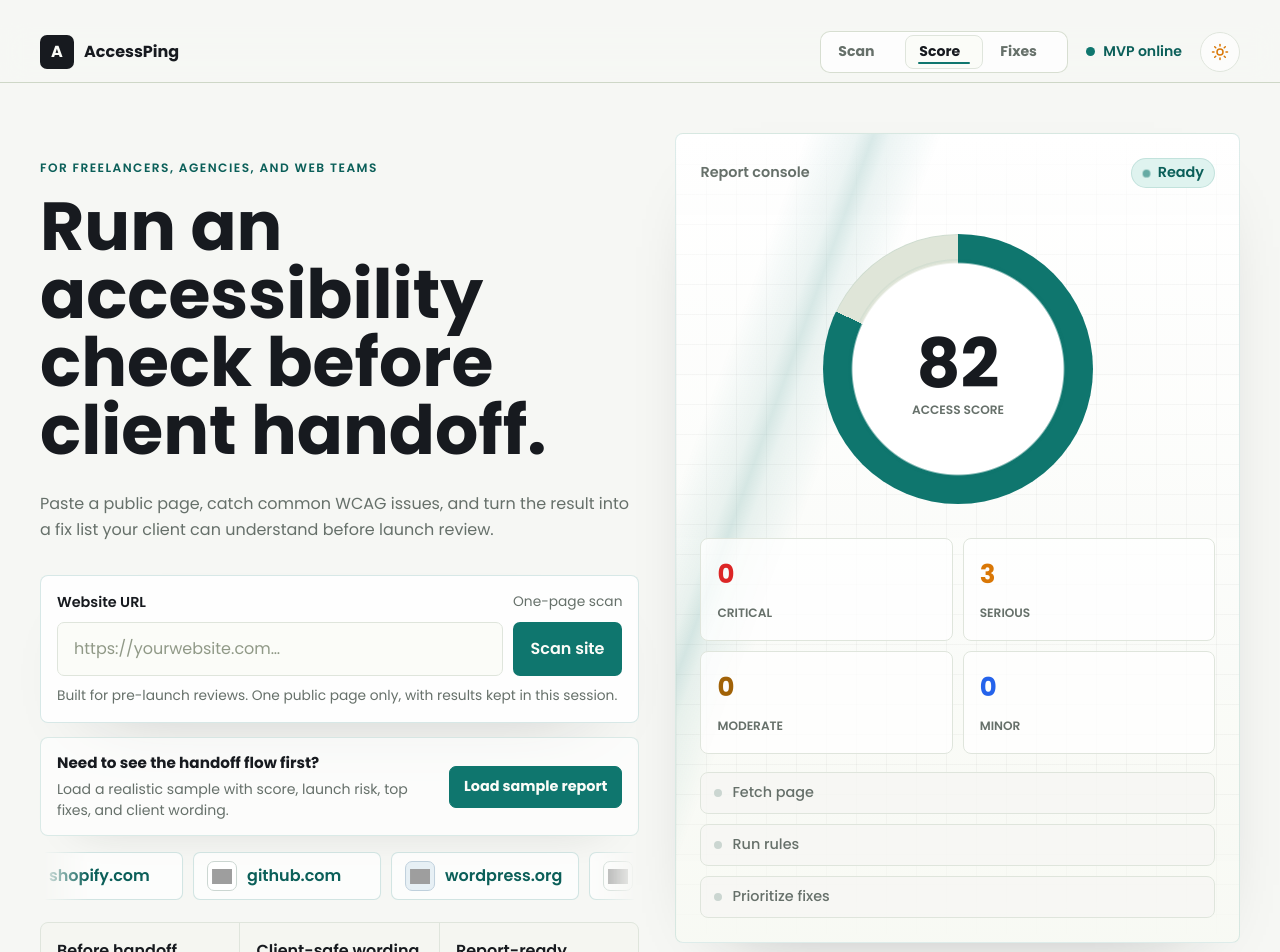
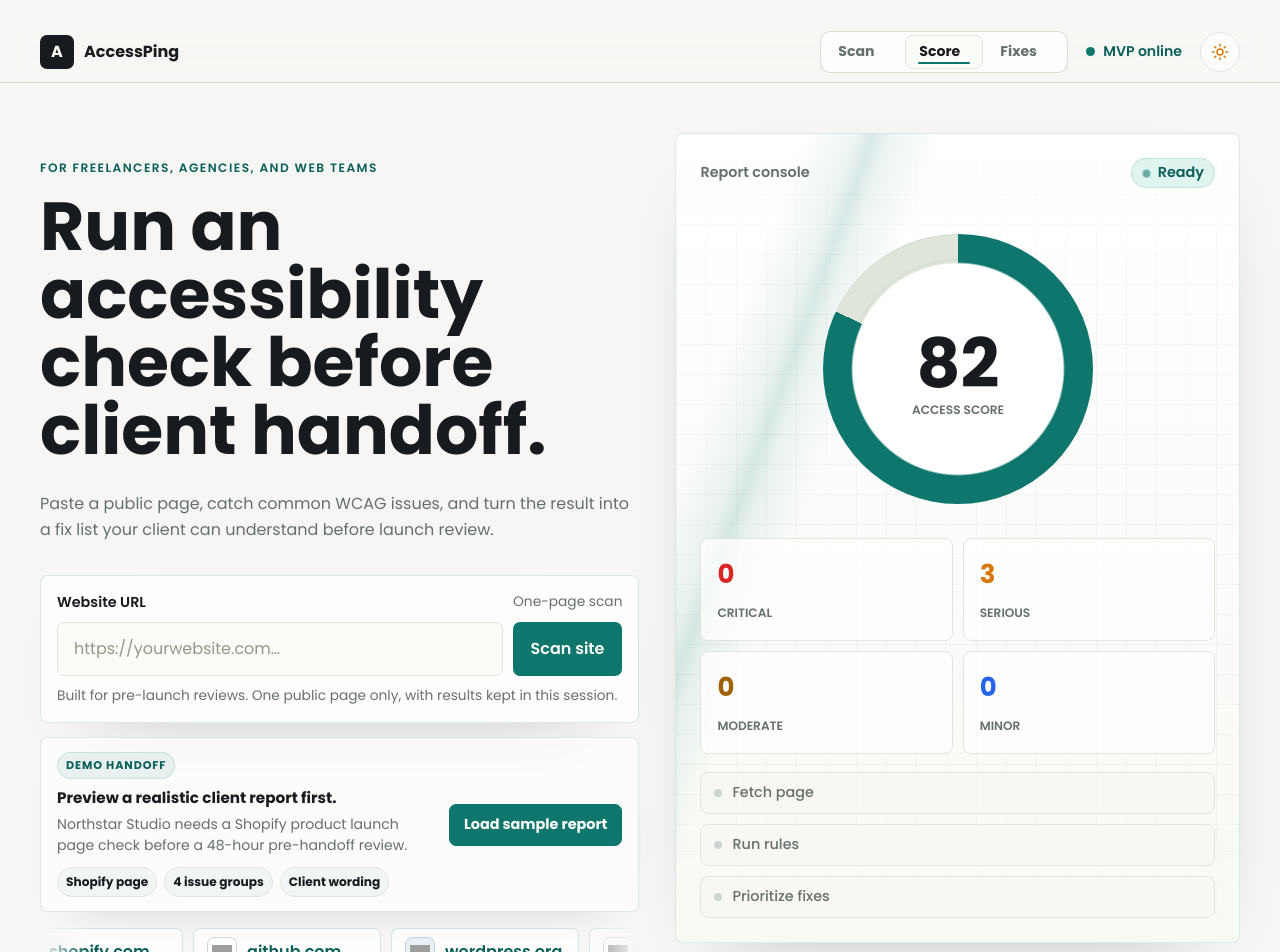
Before and after one commit to ChiseiGen/accessping-mvp, a Next.js app: page / in a window 1280 px wide. Shown: the top 952 px of the page. Built offline with nearby package versions, Linux system fonts and the light colour scheme; grey boxes are pictures that could not be loaded.

Commit message:
Improve sample report demo state

```diff
--- a/app/globals.css
+++ b/app/globals.css
@@ -728,12 +728,55 @@ button:disabled {
   font-weight: 700;
 }
 
+.sampleLabel {
+  display: inline-flex;
+  width: fit-content;
+  margin-bottom: 8px;
+  padding: 4px 8px;
+  color: var(--accent-strong);
+  font-size: 0.7rem;
+  font-weight: 750;
+  letter-spacing: 0.08em;
+  text-transform: uppercase;
+  background: rgba(15, 118, 110, 0.08);
+  border: 1px solid rgba(15, 118, 110, 0.14);
+  border-radius: 999px;
+}
+
 .sampleReportCard p {
   max-width: 520px;
   margin: 0;
   color: var(--muted);
   font-size: 0.88rem;
   line-height: 1.5;
+}
+
+.sampleMeta {
+  display: flex;
+  flex-wrap: wrap;
+  gap: 7px;
+  margin-top: 11px;
+}
+
+.sampleMeta span {
+  padding: 5px 8px;
+  color: var(--ink);
+  font-size: 0.76rem;
+  font-weight: 650;
+  background: color-mix(in srgb, var(--soft) 78%, transparent);
+  border: 1px solid var(--line);
+  border-radius: 999px;
+}
+
+:root[data-theme="dark"] .sampleLabel {
+  color: var(--ink);
+  background: rgba(45, 212, 191, 0.08);
+  border-color: rgba(45, 212, 191, 0.16);
+}
+
+:root[data-theme="dark"] .sampleMeta span {
+  background: rgba(255, 255, 255, 0.045);
+  border-color: rgba(45, 212, 191, 0.14);
 }
 
 .sampleReportCard button {
@@ -1253,6 +1296,79 @@ button:disabled {
   color: var(--critical);
 }
 
+.sampleContext {
+  display: grid;
+  grid-template-columns: minmax(0, 1fr) minmax(280px, 0.72fr);
+  gap: 18px;
+  align-items: center;
+  margin-bottom: 24px;
+  padding: 20px;
+  background:
+    linear-gradient(135deg, rgba(15, 118, 110, 0.1), rgba(255, 255, 255, 0.82)),
+    var(--surface);
+  border: 1px solid rgba(15, 118, 110, 0.18);
+  border-radius: 8px;
+}
+
+:root[data-theme="dark"] .sampleContext {
+  background:
+    linear-gradient(135deg, rgba(45, 212, 191, 0.11), rgba(17, 24, 39, 0.82)),
+    var(--surface);
+  border-color: rgba(45, 212, 191, 0.16);
+}
+
+.sampleContext h3 {
+  margin-bottom: 8px;
+  font-size: 1.48rem;
+  font-weight: 650;
+  line-height: 1.18;
+}
+
+.sampleContext p:not(.eyebrow) {
+  max-width: 700px;
+  margin: 0;
+  color: var(--muted);
+  line-height: 1.56;
+}
+
+.sampleContext dl {
+  display: grid;
+  gap: 1px;
+  overflow: hidden;
+  margin: 0;
+  background: var(--line);
+  border: 1px solid var(--line);
+  border-radius: 8px;
+}
+
+.sampleContext dl div {
+  display: grid;
+  gap: 5px;
+  min-height: 72px;
+  padding: 13px 14px;
+  background: rgba(255, 255, 255, 0.72);
+}
+
+:root[data-theme="dark"] .sampleContext dl div {
+  background: rgba(13, 17, 23, 0.58);
+}
+
+.sampleContext dt {
+  color: var(--accent-strong);
+  font-size: 0.72rem;
+  font-weight: 750;
+  letter-spacing: 0.08em;
+  text-transform: uppercase;
+}
+
+.sampleContext dd {
+  margin: 0;
+  color: var(--ink);
+  font-size: 0.92rem;
+  font-weight: 650;
+  line-height: 1.35;
+}
+
 .noticeHeader {
   display: grid;
   grid-template-columns: auto minmax(0, 1fr);
@@ -3116,6 +3232,7 @@ code {
   }
 
   .inputRow,
+  .sampleContext,
   .signalStrip,
   .summaryStrip,
   .handoffDecision,
--- a/components/accessping-app.tsx
+++ b/components/accessping-app.tsx
@@ -188,19 +188,26 @@ const leadBenefits = [
   "Fix-plan templates for common accessibility issues"
 ] as const;
 
+const sampleScenario = {
+  client: "Northstar Studio",
+  pageType: "Shopify product launch page",
+  deadline: "48-hour pre-handoff review",
+  goal: "Show how AccessPing turns scan results into client-ready priorities."
+} as const;
+
 function createSampleResult(): ScanResult {
   return {
-    url: "https://demo.accessping.app/agency-launch",
+    url: "https://demo.accessping.app/northstar-shopify-launch",
     scannedAt: new Date().toISOString(),
-    score: 78,
+    score: 74,
     summary: {
       critical: 0,
-      serious: 1,
+      serious: 2,
       moderate: 1,
       minor: 1
     },
-    issueCount: 3,
-    pageTitle: "Agency launch page accessibility sample",
+    issueCount: 4,
+    pageTitle: "Northstar Studio Shopify launch page - pre-handoff accessibility sample",
     isSample: true,
     issues: [
       {
@@ -211,10 +218,31 @@ function createSampleResult(): ScanResult {
         helpUrl: "https://dequeuniversity.com/rules/axe/4.11/color-contrast",
         nodes: [
           {
-            target: [".hero-secondary-copy"],
-            html: '<p class="hero-secondary-copy">Launch faster with a cleaner handoff.</p>',
+            target: [".product-hero .launch-note"],
+            html: '<p class="launch-note">Limited pre-order pricing ends Friday.</p>',
             failureSummary:
-              "Fix any of the following:\n  Element has insufficient color contrast of 3.1:1"
+              "Fix any of the following:\n  Element has insufficient color contrast of 3.2:1"
+          },
+          {
+            target: [".announcement-bar a"],
+            html: '<a class="promo-link" href="/collections/new">Shop the edit</a>',
+            failureSummary:
+              "Fix any of the following:\n  Element has insufficient color contrast of 3.4:1"
+          }
+        ]
+      },
+      {
+        id: "link-name",
+        impact: "serious",
+        help: "Links must have discernible text",
+        description: "Ensure links have readable text or accessible names.",
+        helpUrl: "https://dequeuniversity.com/rules/axe/4.11/link-name",
+        nodes: [
+          {
+            target: [".product-card a.icon-link"],
+            html: '<a class="icon-link" href="/products/weekend-tote"><svg aria-hidden="true"></svg></a>',
+            failureSummary:
+              "Fix any of the following:\n  Element is missing link text that is visible to screen readers"
           }
         ]
       },
@@ -226,7 +254,7 @@ function createSampleResult(): ScanResult {
         helpUrl: "https://dequeuniversity.com/rules/axe/4.11/button-name",
         nodes: [
           {
-            target: [".carousel-next"],
+            target: [".product-gallery .carousel-next"],
             html: '<button class="carousel-next"><svg aria-hidden="true"></svg></button>',
             failureSummary:
               "Fix any of the following:\n  Element does not have inner text that is visible to screen readers"
@@ -241,8 +269,8 @@ function createSampleResult(): ScanResult {
         helpUrl: "https://dequeuniversity.com/rules/axe/4.11/image-alt",
         nodes: [
           {
-            target: [".case-study-logo"],
-            html: '<img class="case-study-logo" src="/logos/client-mark.svg">',
+            target: [".press-strip img"],
+            html: '<img class="press-logo" src="/logos/retail-week.svg">',
             failureSummary:
               "Fix any of the following:\n  Element does not have an alt attribute"
           }
@@ -875,8 +903,17 @@ export default function Home() {
 
           <div className="sampleReportCard revealItem delayFour">
             <div>
-              <strong>Need to see the handoff flow first?</strong>
-              <p>Load a realistic sample with score, launch risk, top fixes, and client wording.</p>
+              <span className="sampleLabel">Demo handoff</span>
+              <strong>Preview a realistic client report first.</strong>
+              <p>
+                {sampleScenario.client} needs a {sampleScenario.pageType} check before a{" "}
+                {sampleScenario.deadline}.
+              </p>
+              <div className="sampleMeta" aria-label="Sample report context">
+                <span>Shopify page</span>
+                <span>4 issue groups</span>
+                <span>Client wording</span>
+              </div>
             </div>
             <button type="button" onClick={loadSampleReport}>
               Load sample report
@@ -921,8 +958,8 @@ export default function Home() {
               <span>Explain risks without audit jargon</span>
             </div>
             <div>
-              <strong>Report-ready</strong>
-              <span>Print today, saved exports next</span>
+              <strong>PDF-ready</strong>
+              <span>Download a report your client can read</span>
             </div>
           </div>
         </div>
@@ -1012,6 +1049,26 @@ export default function Home() {
 
       {result ? (
         <section className="results isVisible" aria-live="polite" id="issues" data-scroll-reveal>
+          {result.isSample ? (
+            <div className="sampleContext" data-scroll-reveal>
+              <div>
+                <p className="eyebrow">Demo scenario</p>
+                <h3>{sampleScenario.client} pre-handoff QA</h3>
+                <p>{sampleScenario.goal}</p>
+              </div>
+              <dl>
+                <div>
+                  <dt>Page</dt>
+                  <dd>{sampleScenario.pageType}</dd>
+                </div>
+                <div>
+                  <dt>Window</dt>
+                  <dd>{sampleScenario.deadline}</dd>
+                </div>
+              </dl>
+            </div>
+          ) : null}
+
           <div className="resultsHeader">
             <div>
               <p className="eyebrow">{result.isSample ? "Sample report" : "Scan complete"}</p>
```
